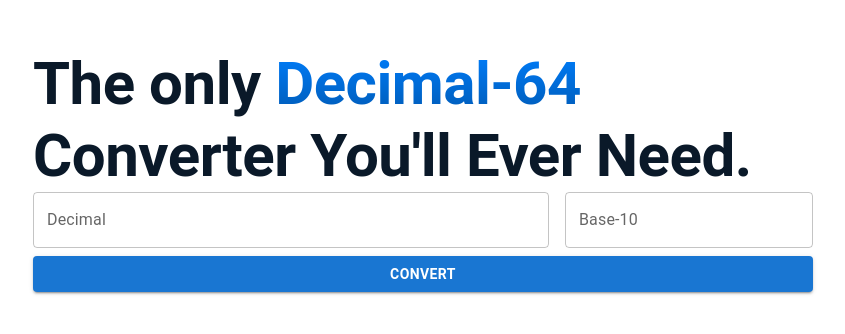
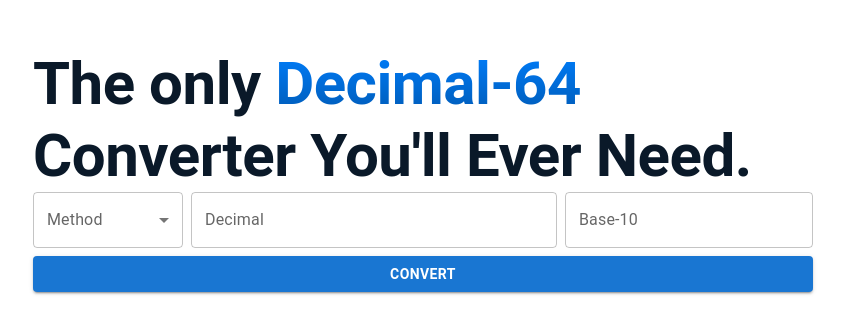
Before and after one commit to Darvvvin/csarch2-mp, a React (Create React App) app in the folder csarch-app/: page / in a window 1280 px wide. Shown: the part 218-552 px from the top of the page, without its empty margins (217-1062 px from the left). Built offline with nearby package versions, Linux system fonts and the light colour scheme.

Commit message:
Update Inputs.jsx

```diff
--- a/csarch-app/src/Inputs.jsx
+++ b/csarch-app/src/Inputs.jsx
@@ -2,8 +2,18 @@ import * as React from 'react';
 import Box from '@mui/material/Box';
 import TextField from '@mui/material/TextField';
 import { Button, Typography } from '@mui/material';
+import InputLabel from '@mui/material/InputLabel';
+import MenuItem from '@mui/material/MenuItem';
+import FormControl from '@mui/material/FormControl';
+import Select from '@mui/material/Select';
 
 export default function Inputs() {
+    const [age, setAge] = React.useState('');
+
+    const handleChange = (event) => {
+        setAge(event.target.value);
+    };
+
     return (
         <Box
             component="form"
@@ -13,12 +23,25 @@ export default function Inputs() {
             noValidate
             autoComplete="off"
         >
-            <Typography variant='h2'><b>The only <span className='specialColor'>Decimal-64</span> <br/>Converter You'll Ever Need.</b></Typography>
-            <Box sx={{ display: 'flex', mb: 1}}>
-                <TextField sx={{ flexGrow: 1, mr: 1 }} id="outlined-basic" type="number" label="Decimal" variant="outlined" />
-                <TextField sx={{ml: 1}} id="outlined-basic" type="number" label="Base-10" variant="outlined" />
+            <Typography variant='h2'><b>The only <span className='specialColor'>Decimal-64</span> <br />Converter You'll Ever Need.</b></Typography>
+            <Box sx={{ display: 'flex', mb: 1 }}>
+                <FormControl sx={{minWidth: 150, mr: 1}}>
+                    <InputLabel id="demo-simple-select-label">Method</InputLabel>
+                    <Select
+                        labelId="demo-simple-select-label"
+                        id="demo-simple-select"
+                        value={age}
+                        label="Method"
+                        onChange={handleChange}
+                    >
+                        <MenuItem value={10}>Round Off</MenuItem>
+                        <MenuItem value={20}>NaN</MenuItem>
+                    </Select>
+                </FormControl>
+                <TextField sx={{ flexGrow: 5, mr: 1 }} id="outlined-basic" type="number" label="Decimal" variant="outlined" />
+                <TextField id="outlined-basic" type="number" label="Base-10" variant="outlined" />
             </Box>
-            <Button variant="contained" sx={{minWidth: '100%'}}><b>Convert</b></Button>
+            <Button variant="contained" sx={{ minWidth: '100%' }}><b>Convert</b></Button>
         </Box>
     );
 }
```
